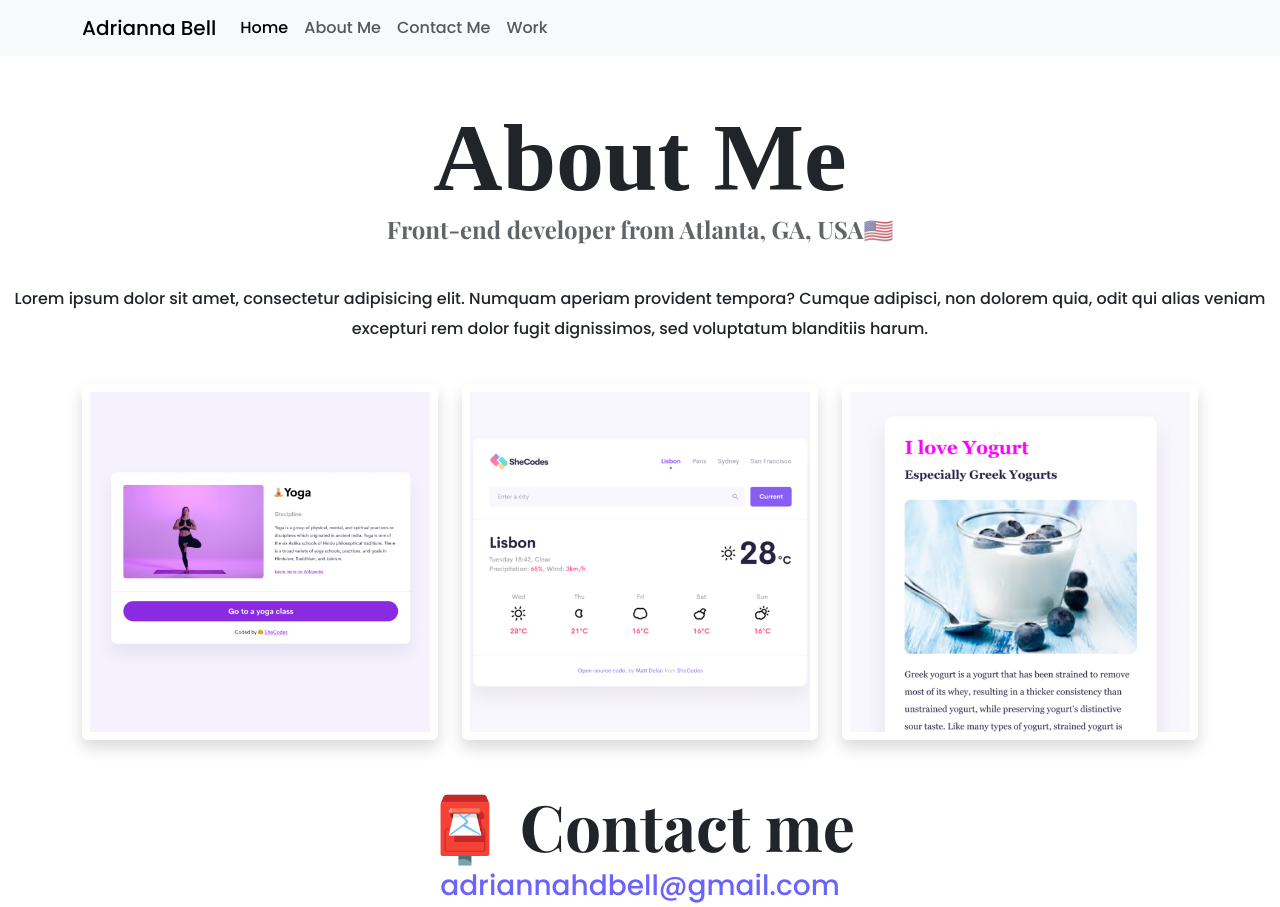
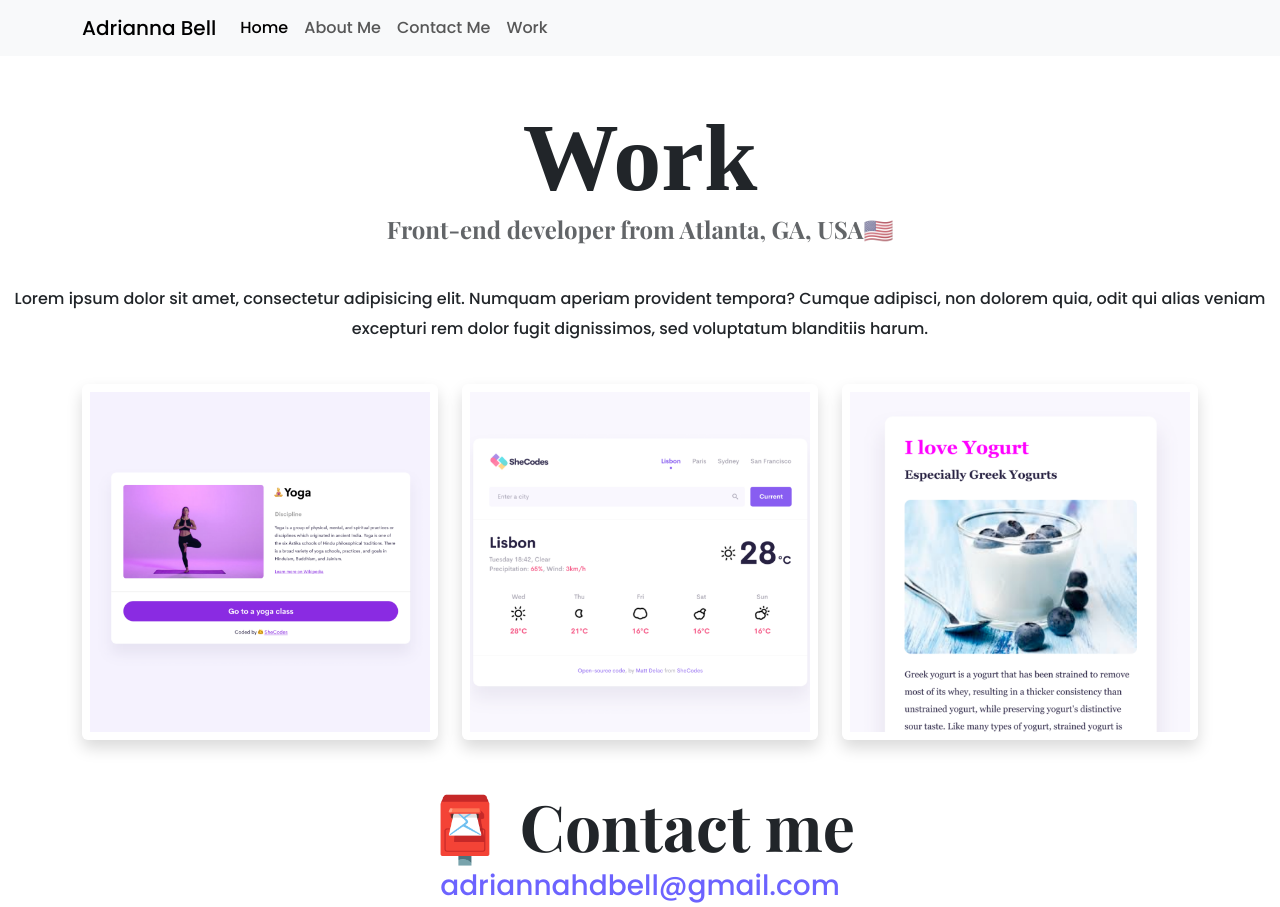
Before and after one commit to thecodedcosmos/web-portfolio, a website: page work.html in a window 1280 px wide. Drawn offline with nearby package versions, Linux system fonts and the light colour scheme.

Commit message:
Changed h1 to Work

```diff
--- a/work.html
+++ b/work.html
@@ -48,7 +48,7 @@
           </div>
         </div>
       </nav>
-    <h1 class="text-center">About Me</h1>
+    <h1 class="text-center">Work</h1>
     <h3 class="text-center">Front-end developer from Atlanta, GA, USA🇺🇸</h3>
     <div class="about-paragraphs text-center">
       <p>
```
